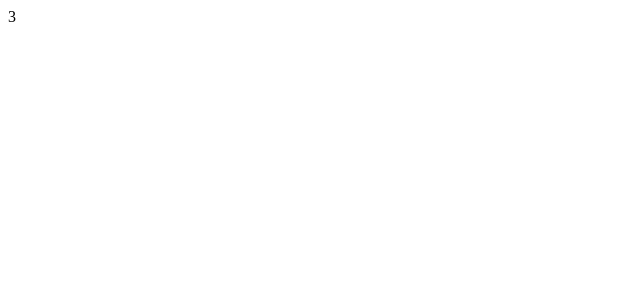
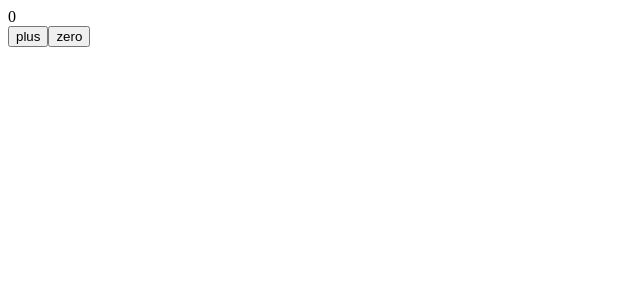
Before and after one commit to SarahBunker/state_event, a React (Create React App) app: page / in a window 1280 px wide. Shown: the top 300 px of the page, without its empty margins (0-640 px from the left). Built offline with nearby package versions, Linux system fonts and the light colour scheme.

Commit message:
event handlers

```diff
--- a/src/App.js
+++ b/src/App.js
@@ -24,10 +24,32 @@
 //   )
 // }
 
-const App = (props) => {
-  const {counter} = props
+// const App = (props) => {
+//   const {counter} = props
+//   return (
+//     <div>{counter}</div>
+//   )
+// }
+
+import { useState } from 'react'
+
+const App = () => {
+  const [ counter, setCounter ] = useState(0)
+
+  const increaseByOne = () => setCounter(counter + 1)
+
+  const setToZero = () => setCounter(0)
+
   return (
-    <div>{counter}</div>
+    <div>
+      <div>{counter}</div>
+      <button onClick={increaseByOne}>
+        plus
+      </button>
+      <button onClick={setToZero}>
+        zero
+      </button>
+    </div>
   )
 }
 
--- a/src/index.js
+++ b/src/index.js
@@ -1,29 +1,29 @@
+import React from 'react'
+import ReactDOM from 'react-dom/client'
+
+import App from './App'
+
+ReactDOM.createRoot(document.getElementById('root')).render(<App />)
+
 // import React from 'react'
 // import ReactDOM from 'react-dom/client'
 //
 // import App from './App'
 //
-// ReactDOM.createRoot(document.getElementById('root')).render(<App />)
-
-import React from 'react'
-import ReactDOM from 'react-dom/client'
-
-import App from './App'
-
-let counter = 1
-
-// ReactDOM.createRoot(document.getElementById('root')).render(
-//   <App counter={counter} />
-// )
-
-const refresh = () => {
-  ReactDOM.createRoot(document.getElementById('root')).render(
-    <App counter={counter} />
-  )
-}
-
-refresh()
-counter += 1
-refresh()
-counter += 1
-refresh()
+// let counter = 1
+//
+// // ReactDOM.createRoot(document.getElementById('root')).render(
+// //   <App counter={counter} />
+// // )
+//
+// const refresh = () => {
+//   ReactDOM.createRoot(document.getElementById('root')).render(
+//     <App counter={counter} />
+//   )
+// }
+//
+// refresh()
+// counter += 1
+// refresh()
+// counter += 1
+// refresh()
```
